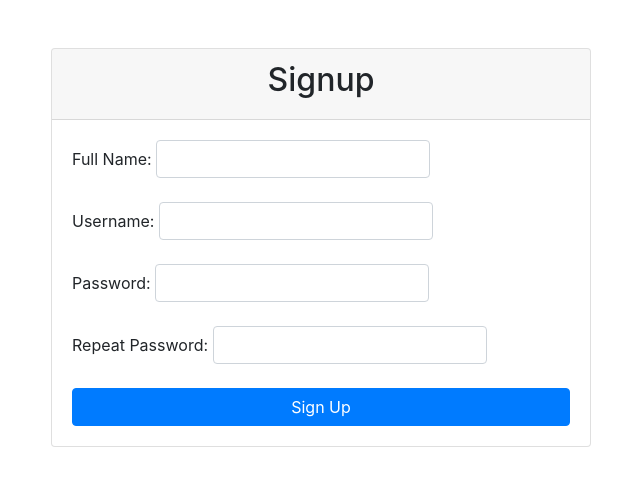
After one commit to yokahealthcare/BudTrack, a PHP site: page / in a window 1280 px wide. The commit adds this page. Shown: the top 486 px of the page, without its empty margins (319-959 px from the left). Run offline with PHP 8.4, Linux system fonts and the light colour scheme; some libraries are stand-ins or nearby versions.

Commit message:
finish the signup system

```diff
--- a/classes/dbh.classes.php
+++ b/classes/dbh.classes.php
@@ -6,8 +6,7 @@ class Dbh {
 		try {
 			$username = "root";
 			$password = "";
-			$dbh = new PDO('mysqli:host=localhost;dbname=budtrack', $username, $password);
-			return $dbh;
+            return new PDO('mysqli:host=localhost;dbname=budtrack', $username, $password);
 
 		} catch (PDOException $e) {
 			print("Error!: " . $e->getMessage(). " <br />");
--- /dev/null
+++ b/index.html
@@ -0,0 +1,59 @@
+<!DOCTYPE html>
+<html>
+<head>
+    <title>Signup Page</title>
+    <!-- Include Bootstrap CSS -->
+    <link rel="stylesheet" href="https://maxcdn.bootstrapcdn.com/bootstrap/4.5.2/css/bootstrap.min.css">
+</head>
+<body>
+<div class="container mt-5">
+    <div class="row justify-content-center">
+        <div class="col-md-6">
+            <div class="card">
+                <div class="card-header">
+                    <h2 class="text-center">Signup</h2>
+                </div>
+                <div class="card-body">
+                    <form method="post" action="include/signup.inc.php">
+                        <div class="form-group">
+                            <label for="name">Full Name:</label>
+                            <label>
+                                <input type="text" class="form-control" name="name" required>
+                            </label>
+                        </div>
+
+                        <div class="form-group">
+                            <label for="username">Username:</label>
+                            <label>
+                                <input type="text" class="form-control" name="username" required>
+                            </label>
+                        </div>
+
+                        <div class="form-group">
+                            <label for="password">Password:</label>
+                            <label>
+                                <input type="password" class="form-control" name="password" required>
+                            </label>
+                        </div>
+
+                        <div class="form-group">
+                            <label for="password_repeat">Repeat Password:</label>
+                            <label>
+                                <input type="password" class="form-control" name="password_repeat" required>
+                            </label>
+                        </div>
+
+                        <button type="submit" class="btn btn-primary btn-block">Sign Up</button>
+                    </form>
+                </div>
+            </div>
+        </div>
+    </div>
+</div>
+
+<!-- Include Bootstrap JS and jQuery (for Bootstrap functionality) -->
+<script src="https://code.jquery.com/jquery-3.5.1.slim.min.js"></script>
+<script src="https://cdn.jsdelivr.net/npm/@popperjs/core@2.5.3/dist/umd/popper.min.js"></script>
+<script src="https://maxcdn.bootstrapcdn.com/bootstrap/4.5.2/js/bootstrap.min.js"></script>
+</body>
+</html>
```
Also changed, not shown: classes/signup-contr.classes.php (+15 -11 lines), classes/signup.classes.php (+4 -4 lines), include/signup.inc.php (+4 -5 lines).
